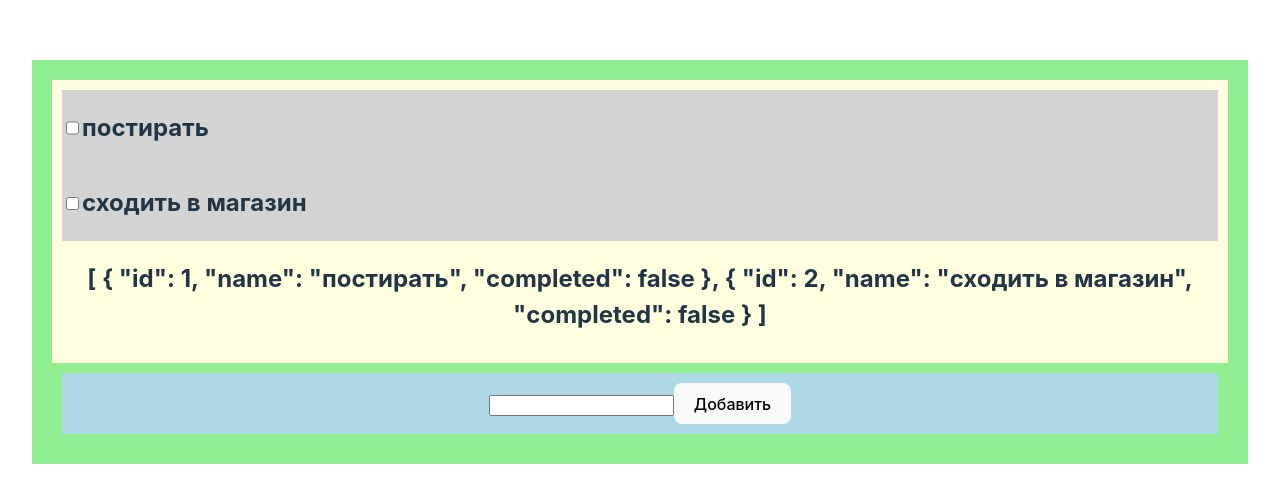
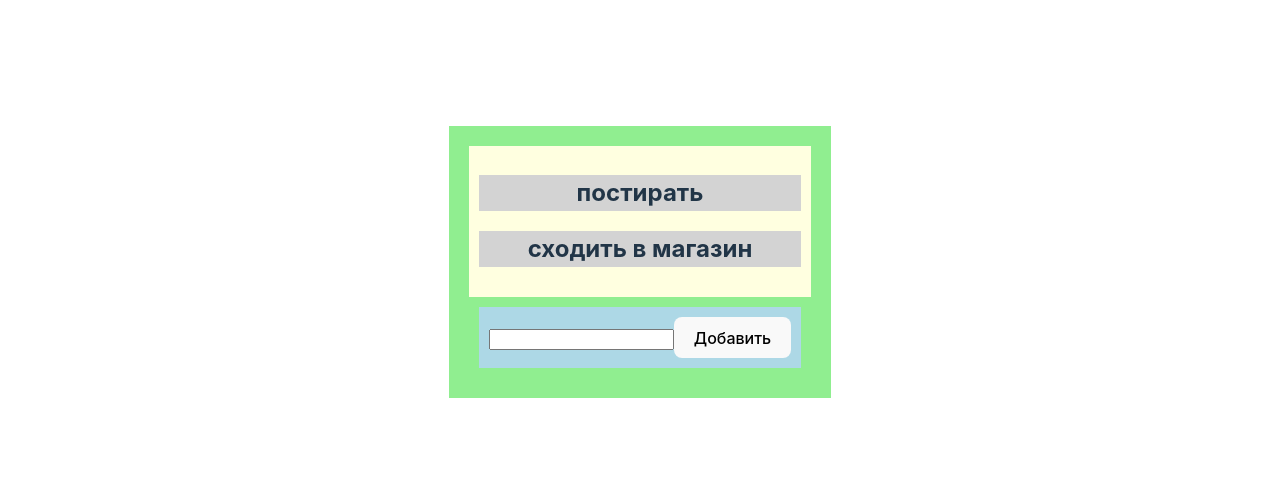
Before and after one commit to Diana397248/TODO, a Vue app: page / in a window 1280 px wide. Shown: the part 138-640 px from the top of the page. Built offline with nearby package versions, Linux system fonts and the light colour scheme.

Commit message:
Revert "checkbox (#3)"
This reverts commit b19579ad3ca298820088b2a77b4f28029bd90add.

```diff
--- a/src/components/TaskForm.vue
+++ b/src/components/TaskForm.vue
@@ -11,6 +11,7 @@ const createFormHandler = () => {
   props.createTodo(nameTask.value);
   nameTask.value = '';
 }
+
 </script>
 
 <template>
--- a/src/components/TaskItem.vue
+++ b/src/components/TaskItem.vue
@@ -4,17 +4,10 @@ const props = defineProps({
   todo: Object,
 });
 
-const changeCompletedHandler = (todo) => {
-  todo.completed = !todo.completed;
-};
 </script>
 
 <template>
   <div class="task">
-    <input type="checkbox"
-           :checked="props.todo.completed"
-           @change="changeCompletedHandler(props.todo)"
-    />
     <h2> {{ props.todo.name }} </h2>
   </div>
 </template>
@@ -22,6 +15,5 @@ const changeCompletedHandler = (todo) => {
 <style scoped>
 .task {
   background-color: lightgray;
-  display: flex;
 }
 </style>
--- a/src/components/TaskList.vue
+++ b/src/components/TaskList.vue
@@ -9,8 +9,6 @@ const props = defineProps({
 <template>
   <div class="list">
     <TaskItem v-for="todo in props.todos" :todo="todo"/>
-    <h2> {{ todos }} </h2>
-
   </div>
 </template>
 
--- a/src/page/TodoPage.vue
+++ b/src/page/TodoPage.vue
@@ -3,21 +3,11 @@ import TaskList from '../components/TaskList.vue';
 import TaskForm from '../components/TaskForm.vue';
 import {ref} from "vue";
 
-
-const todos = ref([
-  {id: 1, name: "постирать", completed: false},
-  {id: 2, name: "сходить в магазин", completed: false}]);
-
-let lastId = 2
+const todos = ref([{name: "постирать"}, {name: "сходить в магазин"}]);
 
 const createTodo = (taskName) => {
-  lastId += 1;
-  let newTask = {id: lastId, name: taskName, completed: false}
+  let newTask = {name: taskName}
   todos.value.push(newTask)
-}
-
-const changeTodo = (todo) => {
-  todos.value
 }
 </script>
 
```
